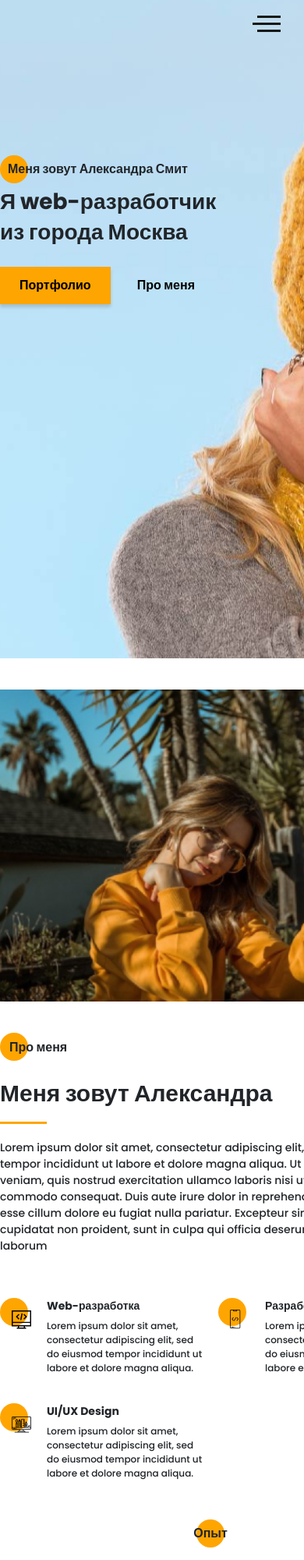
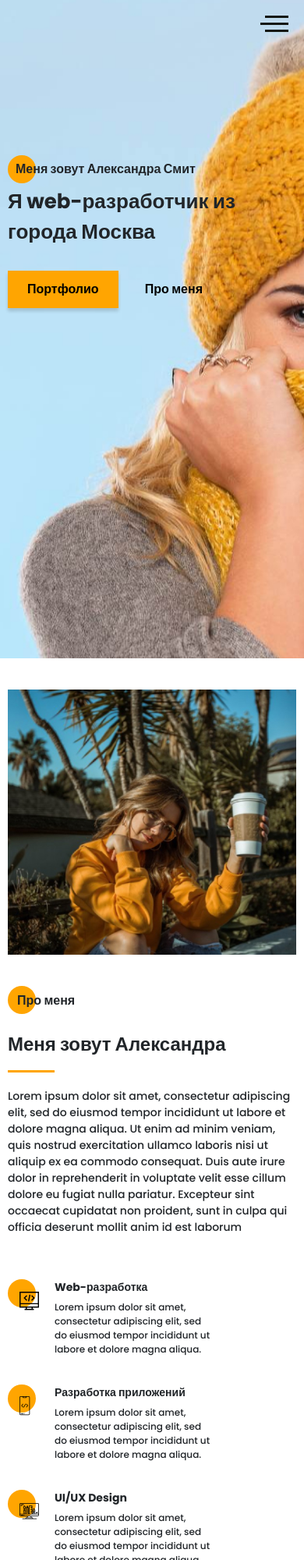
Before and after one commit to PavelTerekhov/portfolio, a plain HTML site: page src/index.html in a window 390 px wide. Shown: the top 2000 px of the page at 78% size. Drawn offline with nearby package versions, Linux system fonts and the light colour scheme; files that its build step writes are made by us from their sources; files whose address does not match are found by name.

Commit message:
added for media max-width 576px

```diff
--- a/src/sass/blocks/_media.scss
+++ b/src/sass/blocks/_media.scss
@@ -147,3 +147,55 @@
         }
     }
 }
+
+@media (max-width: 576px) {
+    .container {
+        width: 100%;
+        padding: 0 10px;
+    }
+    .title {
+        &_fz48 {
+            font-size: 26px;
+        }
+        &_fz36 {
+            font-size: 24px;
+            line-height: 36px;
+        }
+    }
+    .hamburger {
+        right: 20px;
+    }
+    .menu {
+        &__block {
+            width: 250px;
+            padding-left: 20px;
+        }
+    }
+    .promo {
+        background: url('../img/main_bg.jpg') no-repeat 57%/cover;
+        &__btns {
+            margin-top: 30px;
+        }
+    }
+    .about {
+        &__wrapper {
+            grid-template: 340px auto auto / 1fr;
+        }
+        &__skills {
+            grid-template-columns: 1fr;
+        }
+    }
+    .resume {
+        &__wrapper {
+            padding: 40px 5px 0 5px;
+        }
+    }
+    .skills {
+        &__items {
+            margin-top: 20px;
+        }
+        &__ratings {
+            grid-template-columns: repeat(auto-fit,300px);
+        }
+    }
+}
```
Also changed, not shown: dist/css/style.min.css.
